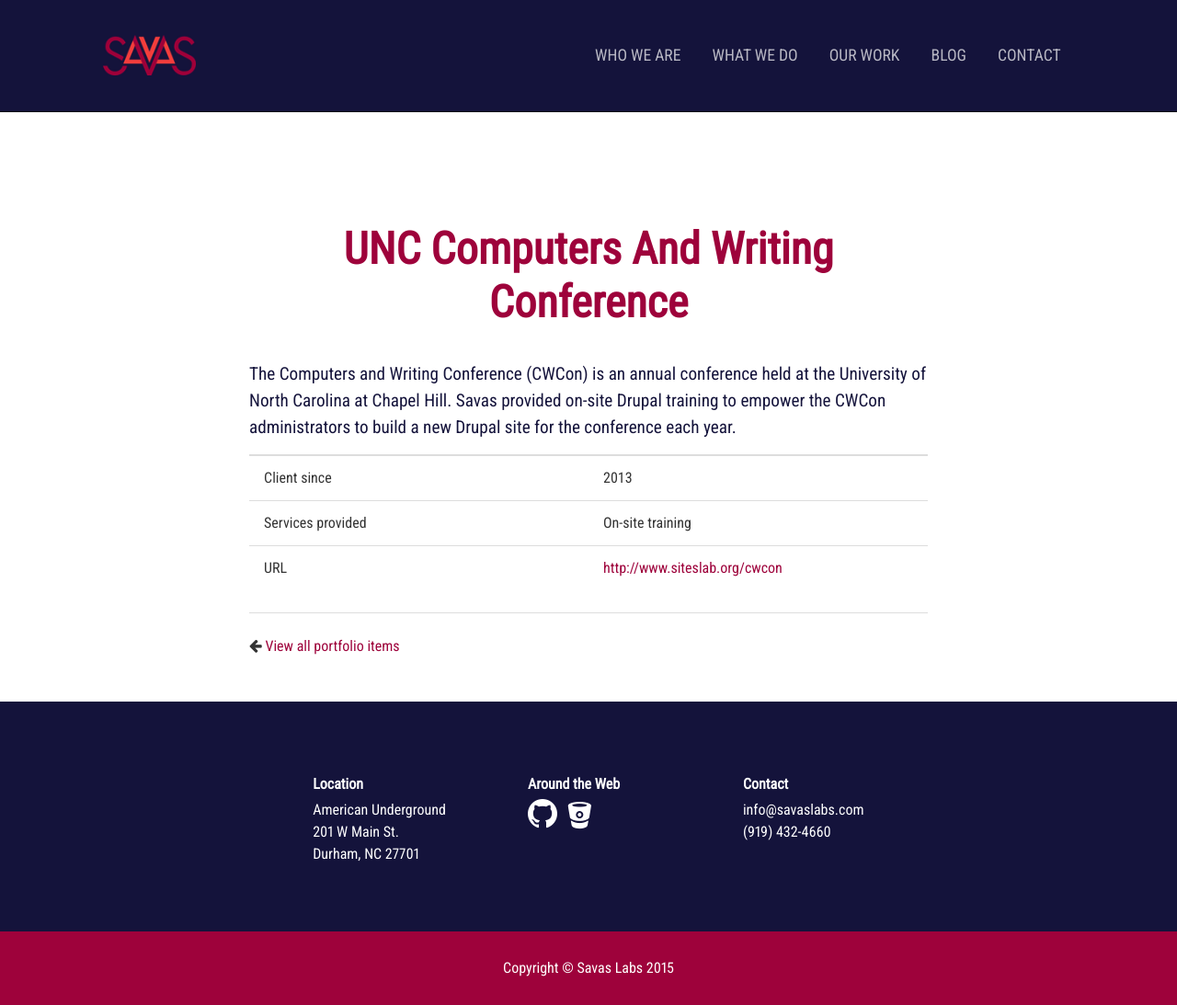
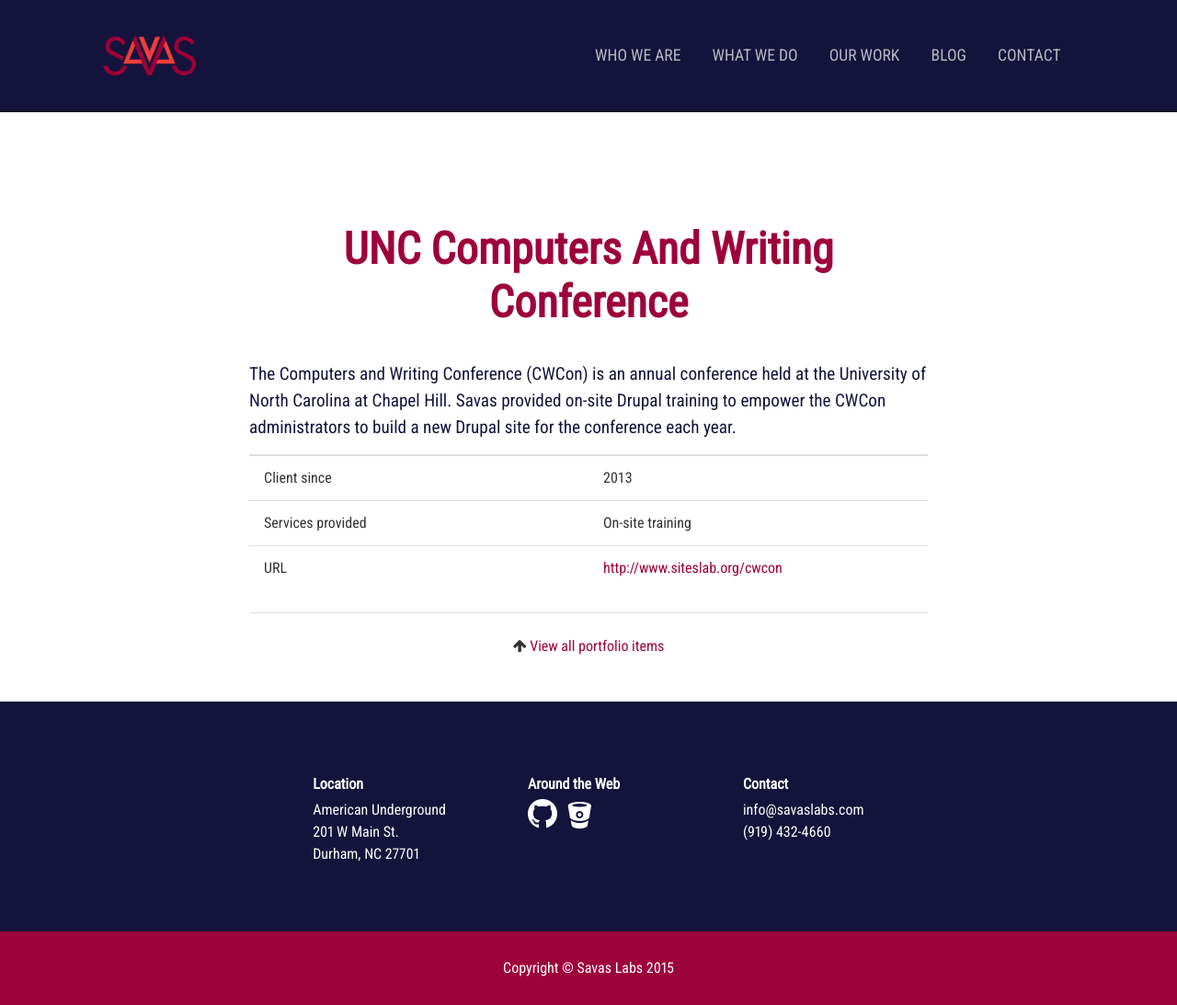
Before and after one commit to tumble1999/savaslabs.github.io, a Jekyll site: the page built from _work/unc-cwcon.md, in a window 1280 px wide. Shown: the whole page at 92% size. Built offline with Jekyll 4.4.1, drawn with Linux system fonts in a browser that asks for light colours; some web fonts are replaced.

Commit message:
Change arrows for portfolio section

```diff
--- a/_layouts/portfolio.html
+++ b/_layouts/portfolio.html
@@ -27,5 +27,7 @@
         </table>
     </services>
     <hr />
-    <i class="fa fa-arrow-left"></i> <a href="/work"> View all portfolio items</a>
+    <div class="view-all-portfolio">
+        <i class="fa fa-arrow-up"></i> <a href="/work"> View all portfolio items</a>
+    </div>
 </div>
--- a/assets/styles/_scss/_work.scss
+++ b/assets/styles/_scss/_work.scss
@@ -16,3 +16,7 @@
         }
     }
 }
+
+.view-all-portfolio {
+    text-align: center;
+}
```
